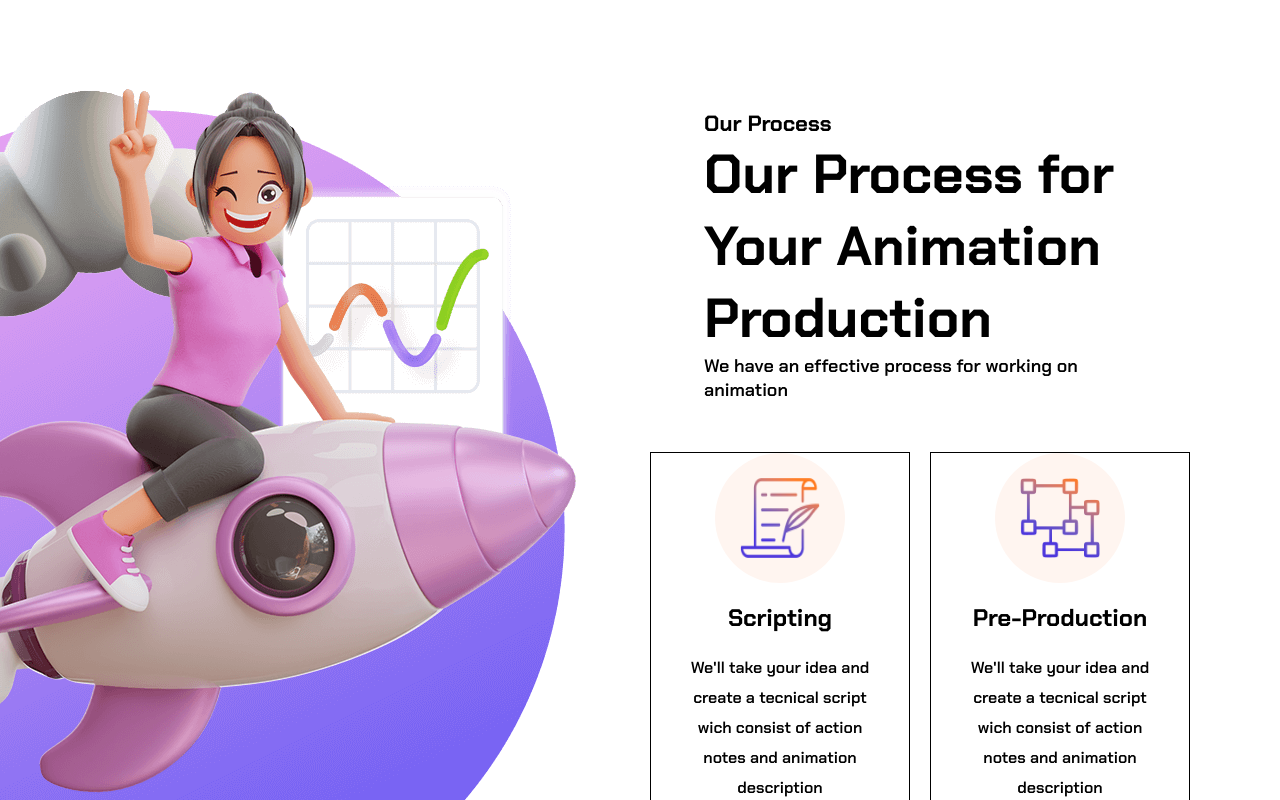
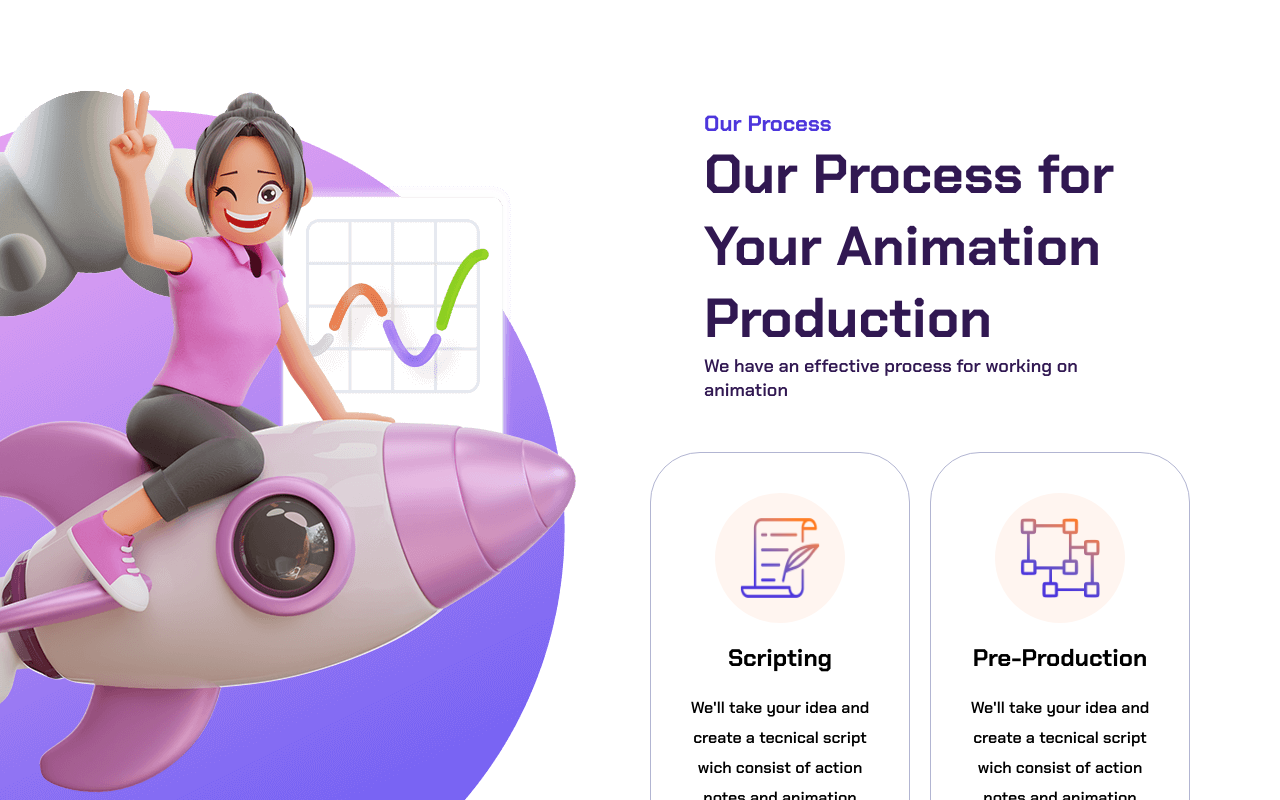
Before and after one commit to Antonio9026/proj-html-vuejs, a Vue app: page / in a window 1280 px wide. Shown: the part 4740-5540 px from the top of the page. Built offline with nearby package versions, Linux system fonts and the light colour scheme.

Commit message:
colori sezione product tempo scaduto

```diff
--- a/src/components/AppProcess.vue
+++ b/src/components/AppProcess.vue
@@ -69,14 +69,17 @@ export default {
 
 h4 {
     font-size: 22px;
+    color:#4d36dc;
 }
 
 h1 {
     font-size: 55px;
+    color: #311852;
 }
 
 .header p {
     font-size: 18px;
+    color: #311852;
 }
 
 .process-cards {
@@ -89,13 +92,15 @@ h1 {
 
 .card {
     max-width: 260px;
-    border: 1px solid black;
+    border: 1px solid #b2b5d2;
+    border-radius: 50px;
 }
 
 .content {
     width: 80%;
     margin: 0 auto;
     line-height: 30px;
+    margin-bottom: 40px;
 }
 
 .content h2 {
@@ -106,7 +111,9 @@ h1 {
     width: 900px;
     position: relative;
 }
+.container-img{
 
+}
 .process-img {
     position: absolute;
     left: -275px;
@@ -124,8 +131,9 @@ h1 {
     display: flex;
     justify-content: center;
     align-items: center;
+    background-color: #fff5f0;
+    margin-top: 40px;
     border-radius: 50%;
-    background-color: #fff5f0;
 }
 
 .img-card-process img {
```
